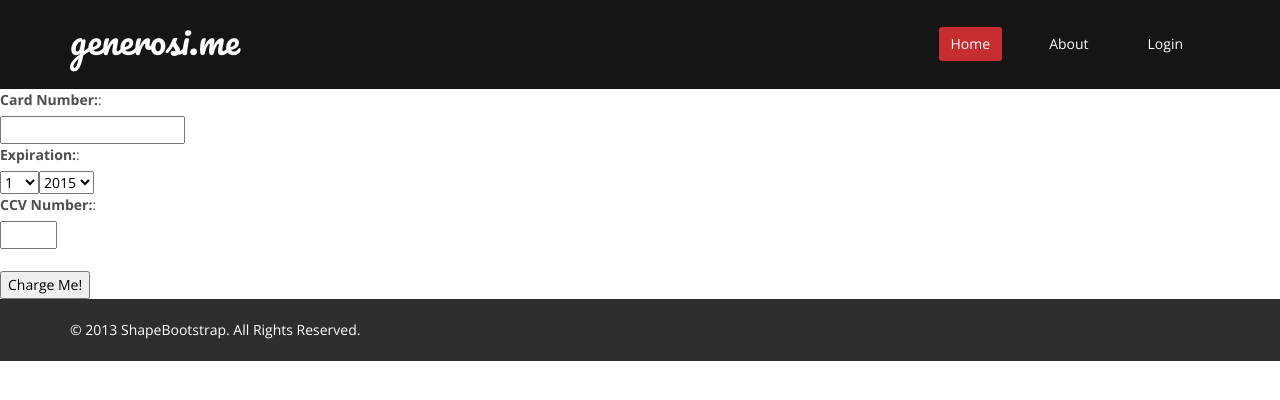
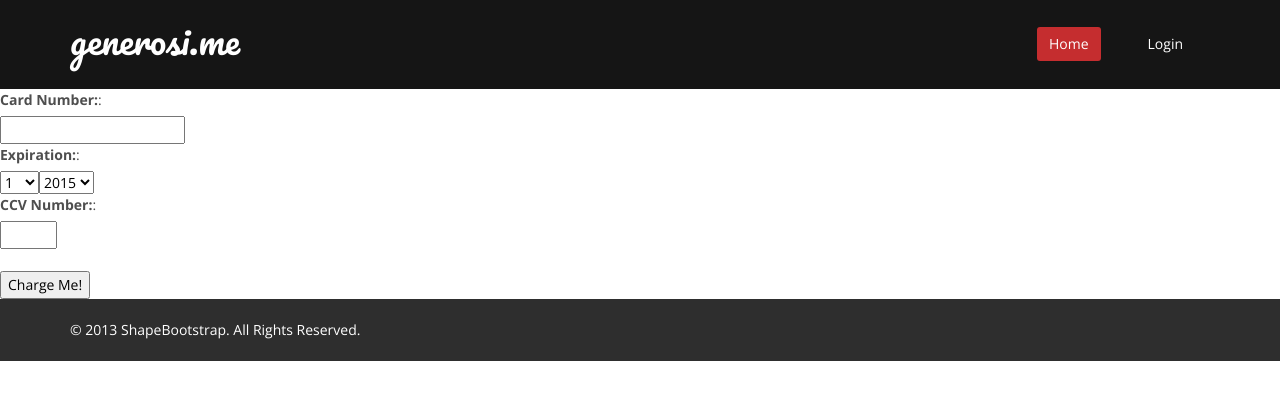
Before and after one commit to YeomansIII/pennapps2015, a Django app: page /sales/charge/ in a window 1280 px wide. Shown: the top 400 px of the page. Run offline with Django 3.2, Linux system fonts and the light colour scheme; parts of the project's set-up code (start-up, migrations or seed data) failed here and were passed over; some libraries are stand-ins or nearby versions.

Commit message:
navbar user

```diff
--- a/templates/layouts/navbar.html
+++ b/templates/layouts/navbar.html
@@ -1,4 +1,3 @@
-
 <nav class="navbar navbar-inverse" role="banner">
   <div class="container">
     <div class="navbar-header">
@@ -13,10 +12,23 @@
 
     <div class="collapse navbar-collapse navbar-right">
       <ul class="nav navbar-nav">
-                        <li class="active"><a href="{% url 'home' %}">Home</a></li>
-                        <li><a href="{% url 'about' %}">About</a></li>
-                        <li><a href="portfolio.html">Login</a></li>
+        <li class="active"><a href="{% url 'home' %}">Home</a>
+        </li>
+        {% if user.is_authenticated %}
+        <li><a href="/accounts/student/{{ user.username }}">{{ user.username }}</a>
+        </li>
+        <li>
+          <a href="/accounts/settings/"><i class="fa fa-cog fa-fw"></i></a>
+        </li>
+        <li><a href="{% url 'logout' %}">Logout</a>
+        </li>
+        {% else %}
+        <li><a href="{% url 'login' %}">Login</a>
+        </li>
+        {% endif %}
       </ul>
     </div>
-            </div><!--/.container-->
-        </nav><!--/nav-->
+  </div>
+  <!--/.container-->
+</nav>
+<!--/nav-->
```
Lines whose indentation alone changed are shown as unchanged.
